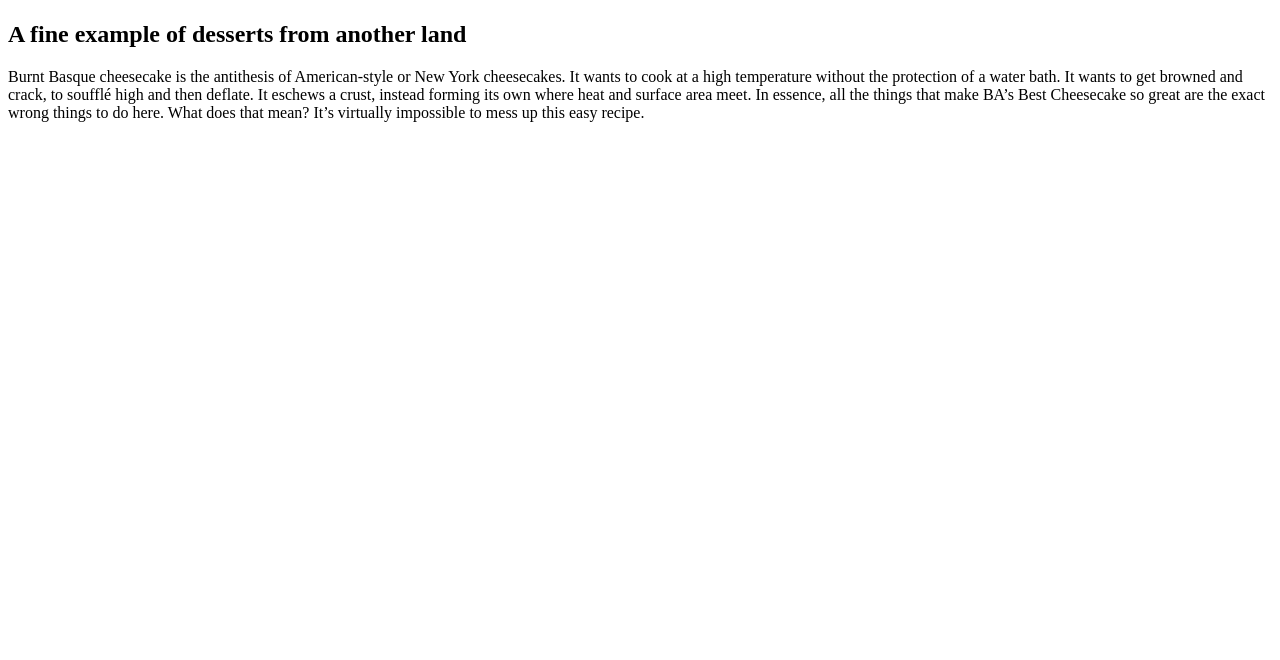
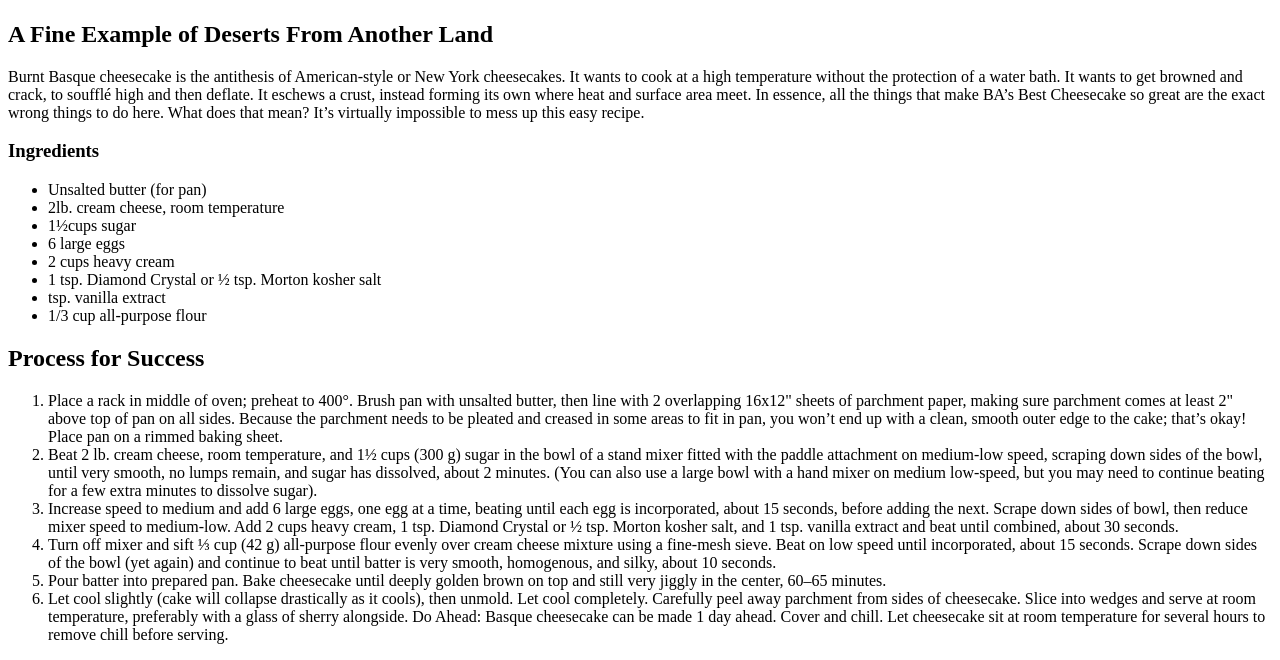
Before and after one commit to BluegrassOwl/odin-recipes, a plain HTML site: page recipes/cheesecake.html in a window 1280 px wide. Shown: the part 383-1043 px from the top of the page. Before the commit the page ends 800 px from the top, so only its background shows below. Drawn offline with Linux system fonts and the light colour scheme.

Commit message:
Added data and images to complete portion of project

```diff
--- a/recipes/cheesecake.html
+++ b/recipes/cheesecake.html
@@ -8,19 +8,51 @@
 <body>
     <h1>Basque Cheesecake</h1>
     <img src="https://assets.bonappetit.com/photos/5c48972f52d8785eddd4a72c/1:1/w_960,c_limit/burnt-basque-cheesecake-1.jpg">
-    <h2>A fine example of desserts from another land</h2>
+    <h2>A Fine Example of Deserts From Another Land</h2>
         <p>Burnt Basque cheesecake is the antithesis of American-style or New York cheesecakes.
            It wants to cook at a high temperature without the protection of a water bath. It wants
            to get browned and crack, to soufflé high and then deflate. It eschews a crust, instead
            forming its own where heat and surface area meet. In essence, all the things that make
            BA’s Best Cheesecake so great are the exact wrong things to do here. What does that mean?
            It’s virtually impossible to mess up this easy recipe.</p>
-
-
-
-
-
-
-
+    <h3>Ingredients</h3>
+        <ul>
+            <li>Unsalted butter (for pan)</li>
+            <li>2lb. cream cheese, room temperature</li>
+            <li>1½cups sugar</li>
+            <li>6 large eggs</li>
+            <li>2 cups heavy cream</li>
+            <li>1 tsp. Diamond Crystal or ½ tsp. Morton kosher salt</li>
+            <li>tsp. vanilla extract</li>
+            <li>1/3 cup all-purpose flour</li>
+        </ul>
+    <h2>Process for Success</h2>
+        <ol>
+            <li>Place a rack in middle of oven; preheat to 400°. Brush pan with unsalted butter,
+                then line with 2 overlapping 16x12" sheets of parchment paper, making sure parchment
+                comes at least 2" above top of pan on all sides. Because the parchment needs to be
+                pleated and creased in some areas to fit in pan, you won’t end up with a clean, smooth
+                outer edge to the cake; that’s okay! Place pan on a rimmed baking sheet.</li>
+            <li>Beat 2 lb. cream cheese, room temperature, and 1½ cups (300 g) sugar in the bowl of a
+                stand mixer fitted with the paddle attachment on medium-low speed, scraping down sides
+                of the bowl, until very smooth, no lumps remain, and sugar has dissolved, about 2 minutes.
+                (You can also use a large bowl with a hand mixer on medium low-speed, but you may need to
+                continue beating for a few extra minutes to dissolve sugar).</li>
+            <li>Increase speed to medium and add 6 large eggs, one egg at a time, beating until each egg
+                is incorporated, about 15 seconds, before adding the next. Scrape down sides of bowl, then
+                reduce mixer speed to medium-low. Add 2 cups heavy cream, 1 tsp. Diamond Crystal or ½ tsp.
+                Morton kosher salt, and 1 tsp. vanilla extract and beat until combined, about 30 seconds.</li>
+            <li>Turn off mixer and sift ⅓ cup (42 g) all-purpose flour evenly over cream cheese mixture using
+                a fine-mesh sieve. Beat on low speed until incorporated, about 15 seconds. Scrape down sides
+                of the bowl (yet again) and continue to beat until batter is very smooth, homogenous,
+                and silky, about 10 seconds.</li>
+            <li>Pour batter into prepared pan. Bake cheesecake until deeply golden brown on top and still
+                    very jiggly in the center, 60–65 minutes.</li>
+             <li>Let cool slightly (cake will collapse drastically as it cools), then unmold. Let cool
+                 completely. Carefully peel away parchment from sides of cheesecake. Slice into wedges
+                 and serve at room temperature, preferably with a glass of sherry alongside.
+                 Do Ahead: Basque cheesecake can be made 1 day ahead. Cover and chill. Let cheesecake
+                 sit at room temperature for several hours to remove chill before serving.</li>
+        </ol>
 </body>
 </html>
```
Also changed, not shown: recipes/beans.html (+48 -0 lines), recipes/shells.html (+1 -1 lines).
